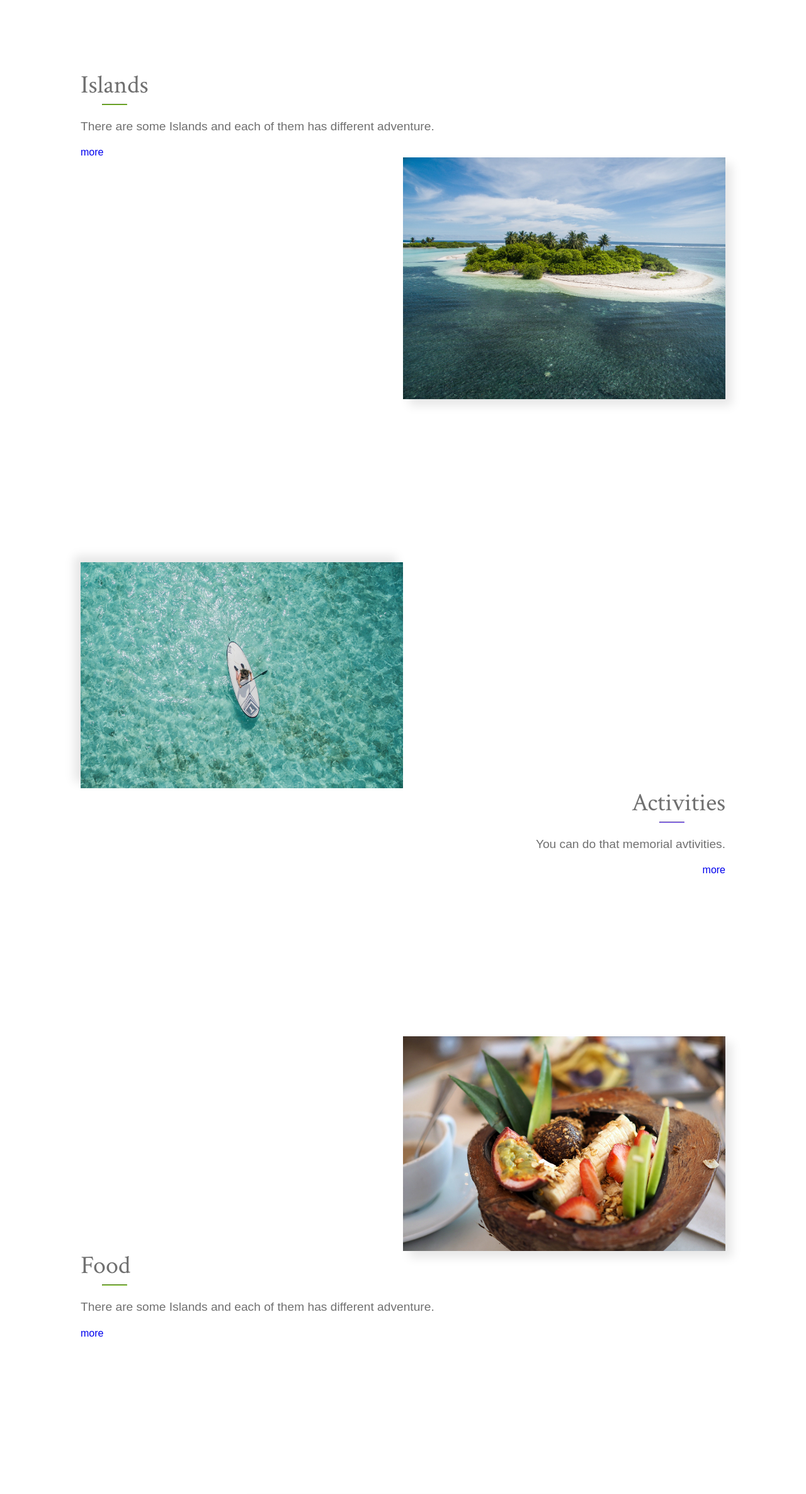
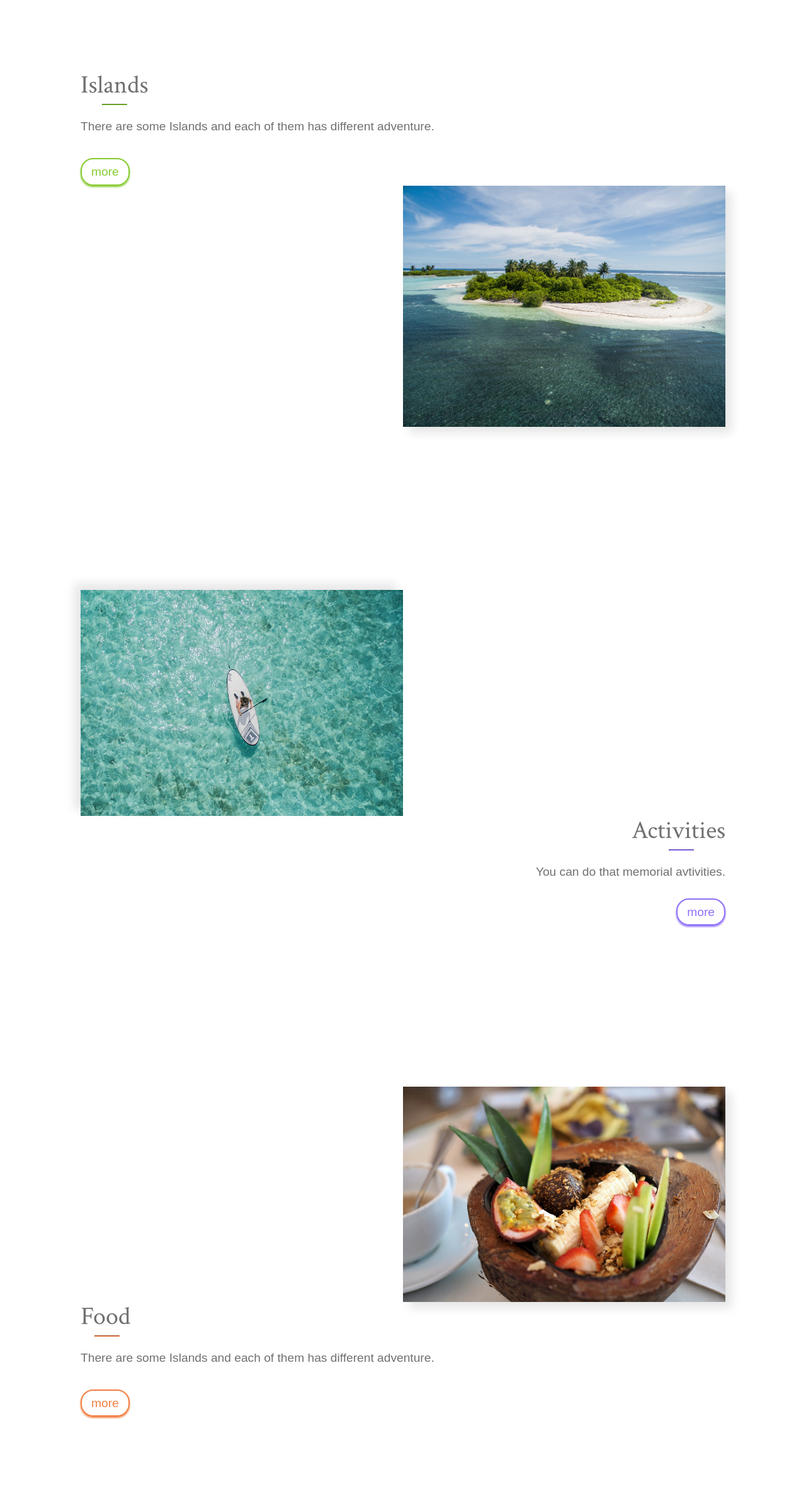
Before and after one commit to suusan11/website-exercise-2, a website: page index.html in a window 1280 px wide. Shown: the part 1553-3926 px from the top of the page at 63% size. Drawn offline with nearby package versions, Linux system fonts and the light colour scheme; a web font is replaced by a local one.

Commit message:
created button

```diff
--- a/scss/_activities.scss
+++ b/scss/_activities.scss
@@ -25,7 +25,23 @@
 			width: $width-introduction-hr;
 			border-width: $border-width-introduction-hr;
 			border-color: $theme-color-activities;
-			margin-left: 65%;
+			margin-left: 70%;
+		}
+
+		a {
+			display: inline-block;
+			font-size: $font-size-p;
+			color: $theme-color-activities;
+			border: 2px solid $theme-color-activities;
+			border-radius: 20px;
+			box-shadow: 0 2px 3px;
+			padding: 10px 15px;
+			margin-top: 3%;
+
+			&:hover {
+				color: $font-color-white;
+				background-color: $theme-color-activities;
+			}
 		}
 
 		.paragraph {
--- a/scss/_food.scss
+++ b/scss/_food.scss
@@ -24,8 +24,24 @@
 			text-align: center;
 			width: $width-introduction-hr;
 			border-width: $border-width-introduction-hr;
-			border-color: $theme-color-islands;
-			margin-left: 6%;
+			border-color: $theme-color-food;
+			margin-left: 4%;
+		}
+
+		a {
+			display: inline-block;
+			font-size: $font-size-p;
+			color: $theme-color-food;
+			border: 2px solid $theme-color-food;
+			border-radius: 20px;
+			box-shadow: 0 2px 3px;
+			padding: 10px 15px;
+			margin-top: 3%;
+
+			&:hover {
+				color: $font-color-white;
+				background-color: $theme-color-food;
+			}
 		}
 	}
 
--- a/scss/_islands.scss
+++ b/scss/_islands.scss
@@ -18,6 +18,22 @@
 			border-width: $border-width-introduction-hr;
 			border-color: $theme-color-islands;
 			margin-left: 6%;
+		}
+
+		a {
+			display: inline-block;
+			font-size: $font-size-p;
+			color: $theme-color-islands;
+			border: 2px solid $theme-color-islands;
+			border-radius: 20px;
+			box-shadow: 0 2px 3px;
+			padding: 10px 15px;
+			margin-top: 3%;
+
+			&:hover {
+				color: $font-color-white;
+				background-color: $theme-color-islands;
+			}
 		}
 	}
 
--- a/scss/_typography.scss
+++ b/scss/_typography.scss
@@ -16,7 +16,7 @@ $sans-header-footer: 'Montserrat', sans-serif;
 
 // font-color
 $font-color-base: #707070;
-
+$font-color-white: #FFFFFF;
 
 // font-size:
 $font-base-size: 16px;
```
Also changed, not shown: scss/style.css.
